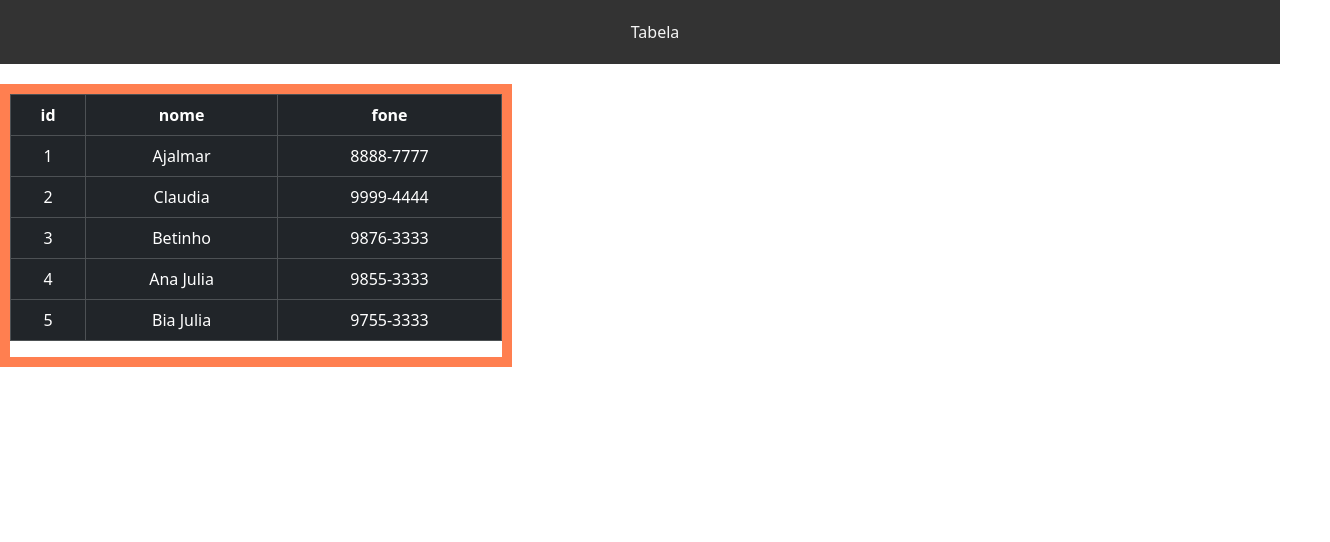
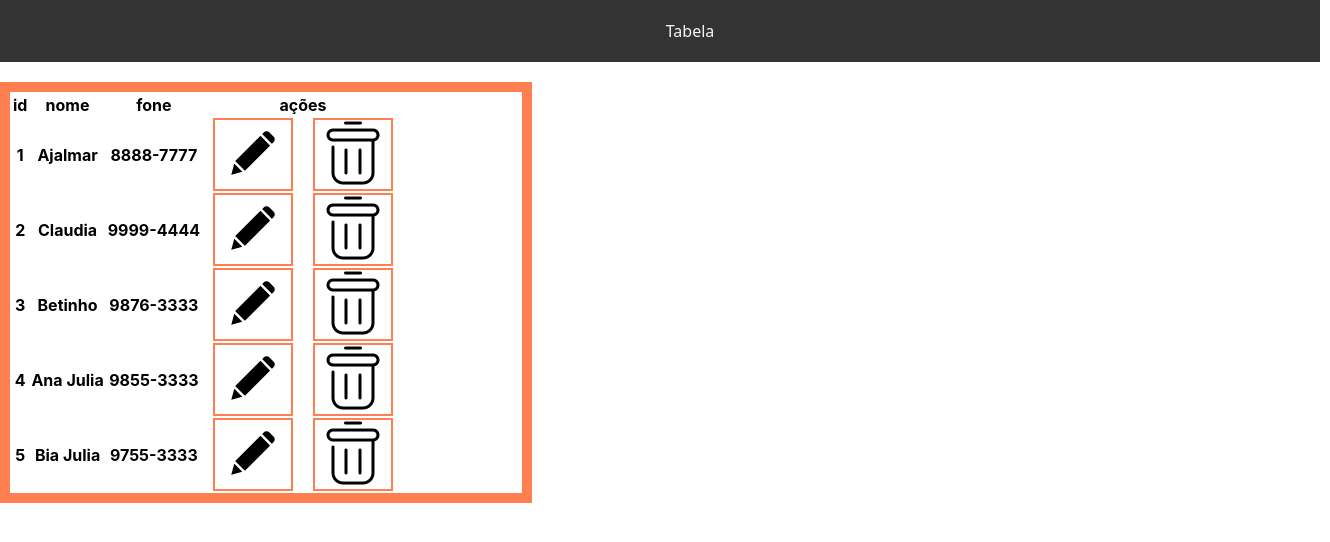
Before and after one commit to PedroH183/frontend_learn, a React (Create React App) app in the folder my_app_react/: page / in a window 1280 px wide. Shown: the top 542 px of the page, 1330 px wide, since content can reach past the window. Built offline with nearby package versions, Linux system fonts and the light colour scheme.

Commit message:
código funcionando com button ao inves de img

```diff
--- a/my_app_react/src/App.css
+++ b/my_app_react/src/App.css
@@ -50,6 +50,17 @@
   font-family: system-ui, -apple-system, BlinkMacSystemFont, 'Segoe UI', Roboto, Oxygen, Ubuntu, Cantarell, 'Open Sans', 'Helvetica Neue', sans-serif;
 }
 
+.actButton{
+  border: 2px coral solid;
+  margin-right: 10px;
+  margin-left: 10px;
+  background-color: white;
+}
+
+.actButton:hover{
+  opacity: 40%;
+}
+
 @keyframes App-logo-spin {
   from {
     transform: rotate(0deg);
--- a/my_app_react/src/App.js
+++ b/my_app_react/src/App.js
@@ -4,13 +4,12 @@ import './App.css';
 
 
 let contacts = [
-      {id: 1, nome: 'Ajalmar', fone: '8888-7777'},
-      {id: 2, nome: 'Claudia', fone: '9999-4444'},
-      {id: 3, nome: 'Betinho', fone: '9876-3333'},
-      {id: 4, nome: 'Ana Julia', fone: '9855-3333'},
-      {id: 5, nome: 'Bia Julia', fone: '9755-3333'}
+      {id: 1, nome: 'Ajalmar', fone: '8888-7777', ações: ''},
+      {id: 2, nome: 'Claudia', fone: '9999-4444',ações: ''},
+      {id: 3, nome: 'Betinho', fone: '9876-3333',ações: ''},
+      {id: 4, nome: 'Ana Julia', fone: '9855-3333',ações: ''},
+      {id: 5, nome: 'Bia Julia', fone: '9755-3333',ações: ''}
    ];
-
 
 
 function App() {
--- a/my_app_react/src/components/components.js
+++ b/my_app_react/src/components/components.js
@@ -1,50 +1,85 @@
 import React from "react";
-import {Table} from 'reactstrap';
+// import {Table} from 'reactstrap';
+import lapis from '/home/pedrohenrique/Documentos/Develo/project-html/frontend_learn/my_app_react/src/assets/icons/lapis/lapis.png';
+import lixeira from '/home/pedrohenrique/Documentos/Develo/project-html/frontend_learn/my_app_react/src/assets/icons/lixeira/lixeira.png';
 
 
-function Coluna(props){
-    // montando o cabeçalho da tabela.
+class ClickButtonEdit extends React.Component{
+    // classe responsável por editar cada campo, passar uma key para o button.
+    render(){
+        return;
+    }
+}
+
+class ClickButtonDelete extends React.Component{
+    // classe responsável por apagar cada campo, passar uma key para o button.
+    render(){
+        return;
+    }
+}
+
+function IsAction(props)
+{
+    let campo = props.keys_t;
+
+    return( campo=== 'ações' ? <ImageEdit/> : <th>{props.value}</th> );
+}
+
+function ImageEdit(props)
+{   //avaliar a ideia de um id para cada imagem.
+
+    return(
+        <div>
+            <button onClick={ClickButtonEdit} className='actButton'><img alt='lapis' type='image' src={lapis} /></button>
+            <button onClick={ClickButtonDelete} className='actButton'><img alt='lixeira' type='image' src={lixeira} /></button>
+        </div>
+
+    );
+}
+
+function Coluna(props)
+{   // montando o cabeçalho da tabela.
 
     let column = props.campos.map( (campo) =>  <th>{campo}</th> );
 
     return (
-        <tr>
-            {column}
-        </tr>
+        <tr>{column}</tr>
     );
 }
 
 function LinhaDeDados(props)
-{
-    // passando cada objeto
+{   // passando cada objeto
 
     let keys = Object.keys(props.objeto);
     let element_formated = [];
 
-    keys.forEach( (key) => element_formated.push( <td>{props.objeto[key]}</td> ));
+    keys.forEach( (key) =>
+        element_formated.push(
+            <IsAction value={props.objeto[key]} keys_t={key} /> )
+    );
+
+    //let element_formated = props.objeto.forEach( (key, value) => <ImageEdit key={key} value={value}/>)
 
     return (
-        <tr>
-            {element_formated}
-        </tr>
+        <tr>{element_formated}</tr>
     );
 }
 
 export class Tabela extends React.Component {
+    // classe responsavel por renderizar toda a tabela.
 
     render(){
-    let contacts_object_d = this.props.contacts; // objeto inteiro
-    let fields = []; // é cada linha de dado.
+    let contacts_object_d = this.props.contacts; // lista de objetos
+    let fields = []; // é cada linha de dados.
     let colunas = Object.keys(contacts_object_d[0]); // pegando todas as colunas da tabela.
 
-    if(contacts_object_d)
+    if(contacts_object_d)// definindo linhas de dados.
     {
-        this.props.contacts.forEach( (objeto) => fields.push( <LinhaDeDados objeto={objeto} /> ));
+        contacts_object_d.forEach( (objeto) => fields.push( <LinhaDeDados objeto={objeto} /> ));
     }
 
     return (
-        <Table bordered borderless dark hover >
-
+        <table>
             <thead>
                 <Coluna campos={colunas}/>
             </thead>
@@ -53,7 +88,8 @@ export class Tabela extends React.Component {
                 {fields}
             </tbody>
 
-        </Table>
+        </table>
+
     );
     }
 
--- a/my_app_react/src/index.js
+++ b/my_app_react/src/index.js
@@ -3,7 +3,7 @@ import ReactDOM from 'react-dom/client';
 import './index.css';
 import App from './App';
 import reportWebVitals from './reportWebVitals';
-import 'bootstrap/dist/css/bootstrap.min.css';
+// import 'bootstrap/dist/css/bootstrap.min.css';
 
 
 const root = ReactDOM.createRoot(document.getElementById('root'));
```
Also changed, not shown: my_app_react/anotações.txt (added).
